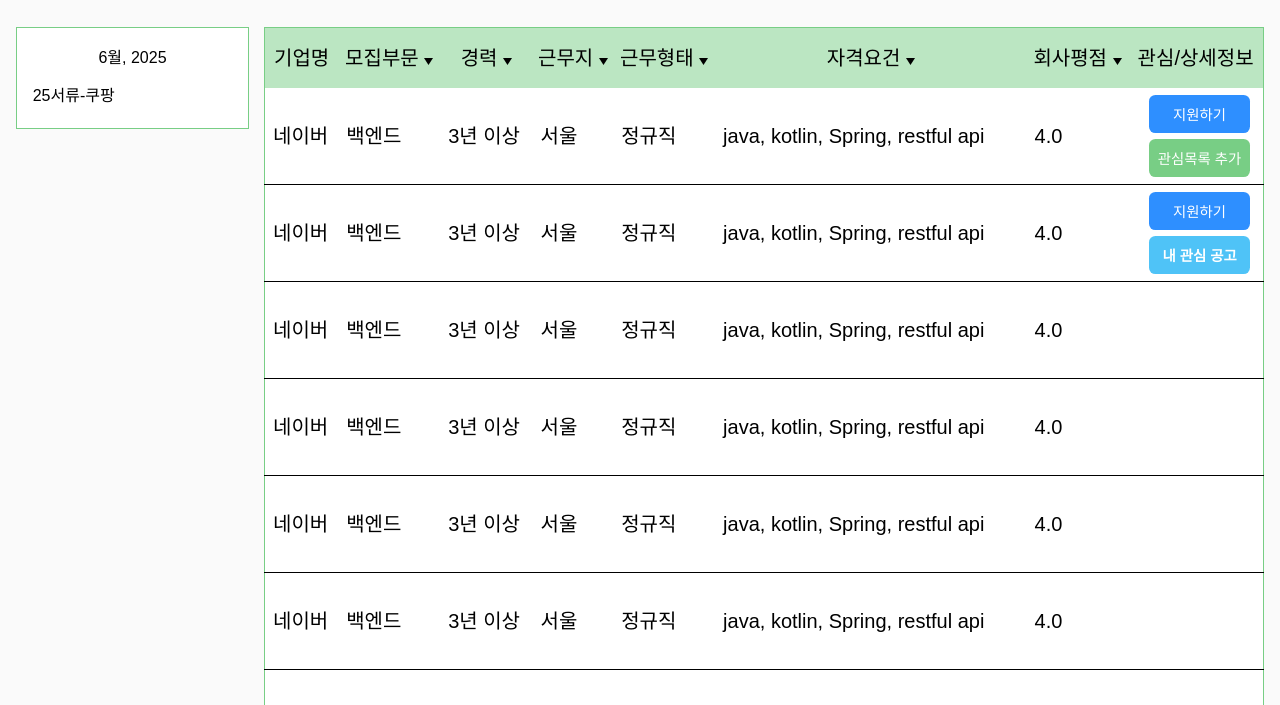
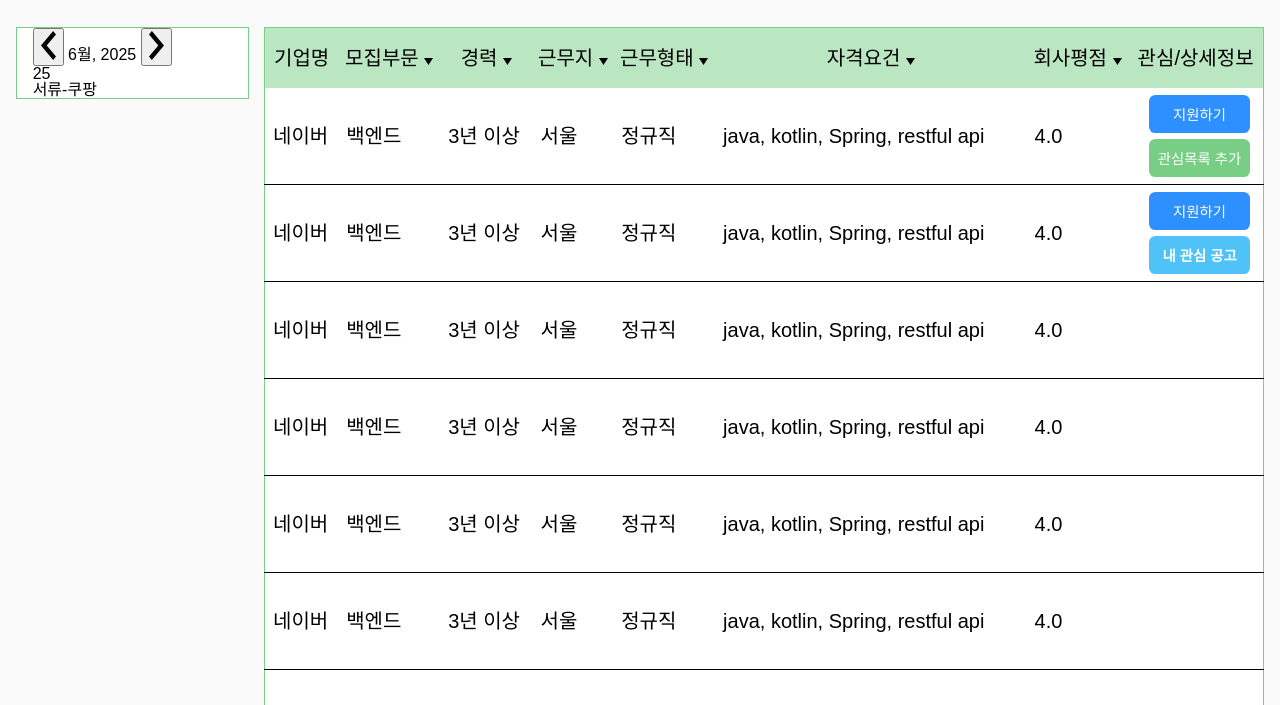
Before and after one commit to yoon5450/D-Work, a website: page index.html in a window 1280 px wide. Shown: the part 95-800 px from the top of the page. Drawn offline with nearby package versions, Linux system fonts and the light colour scheme; a web font is replaced by a local one.

Commit message:
fix: calendar HTML structure

```diff
--- a/index.html
+++ b/index.html
@@ -52,9 +52,21 @@
     <main>
       <!-- 켈린더 영역 -->
       <section id="main-calendar-section">
-        <header class="claender-header">6월, 2025</header>
-        <div class="calender-continer">
-          <div class="calender-item">
+        <header class="calendar-header">
+          <button id="prev-month-btn" aria-label="이전 달">
+            <svg width="15" height="29" viewBox="0 0 15 29" fill="none" xmlns="http://www.w3.org/2000/svg">
+              <path d="M15 25.5925L5.72874 14.5L15 3.4075L12.1457 0L0 14.5L12.1457 29L15 25.5925Z" fill="black"/>
+            </svg>
+          </button>
+            <span>6월, 2025</span>
+          <button id="next-month-btn" aria-label="다음 달">
+            <svg width="15" height="29" viewBox="0 0 15 29" fill="none" xmlns="http://www.w3.org/2000/svg">
+              <path d="M0 25.5925L9.27125 14.5L0 3.4075L2.85425 0L15 14.5L2.85425 29L0 25.5925Z" fill="black"/>
+            </svg>
+          </button>
+        </header>
+        <div class="calendar-container">
+          <div class="calendar-item">
             25
             <div class="date-info">서류-쿠팡</div>
           </div>
```
